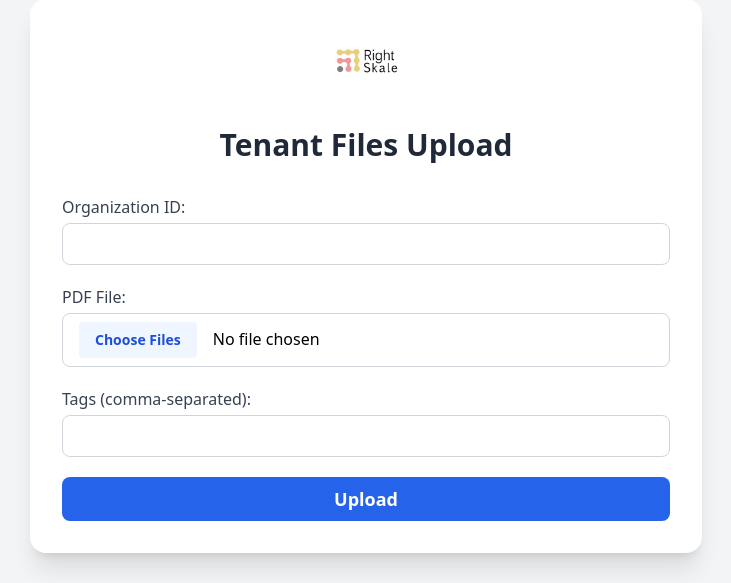
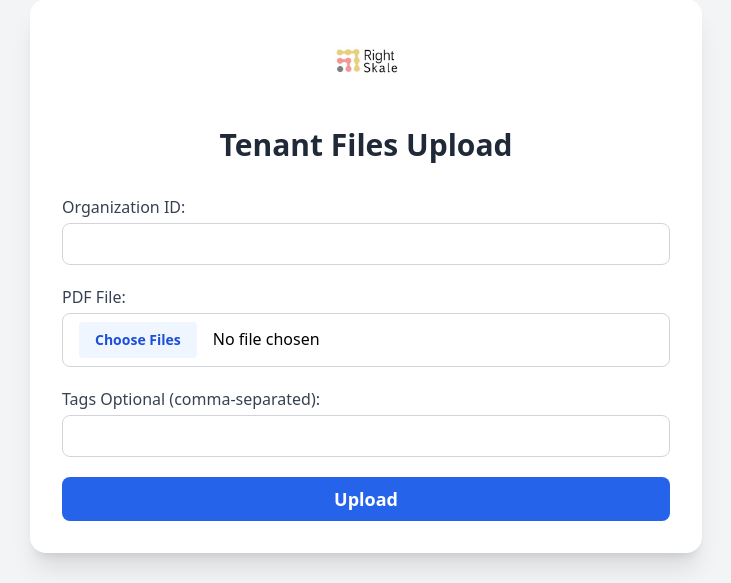
Before and after one commit to anshrightskale/MultiTenantPDFApp, a Flask app: page / in a window 1280 px wide. Shown: the part 124-707 px from the top of the page, without its empty margins (274-1005 px from the left). Run offline with Flask 3, Linux system fonts and the light colour scheme; some libraries are stand-ins or nearby versions.

Commit message:
updated index.html to show optional tags

```diff
--- a/templates/index.html
+++ b/templates/index.html
@@ -36,7 +36,7 @@
       </div>
 
       <div>
-        <label class="block text-gray-700 mb-1 font-medium">Tags (comma-separated):</label>
+        <label class="block text-gray-700 mb-1 font-medium">Tags Optional (comma-separated):</label>
         <input type="text" name="tags"
           class="w-full border border-gray-300 rounded-lg px-4 py-2 focus:ring focus:ring-blue-300 focus:outline-none">
       </div>
```
